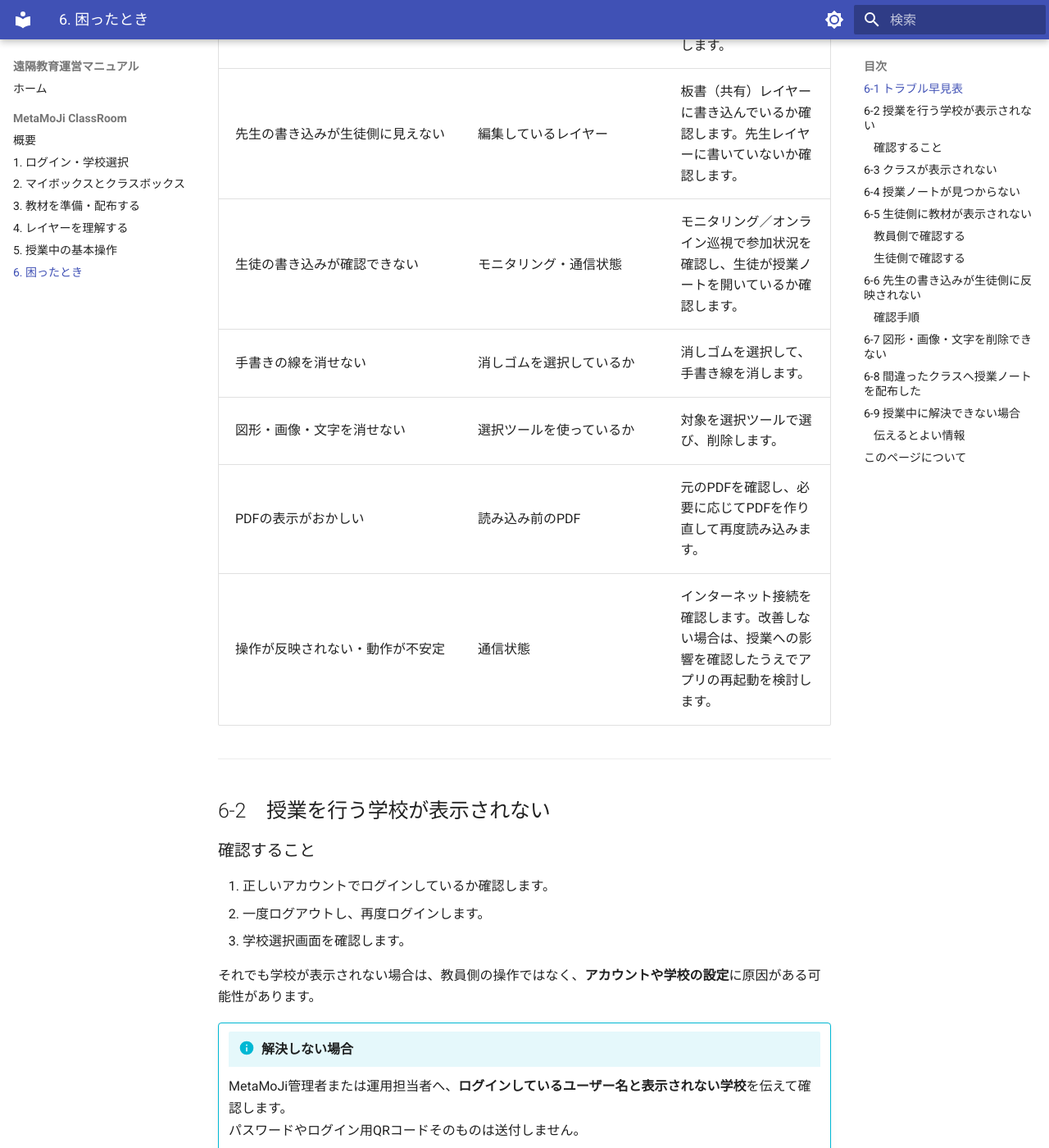
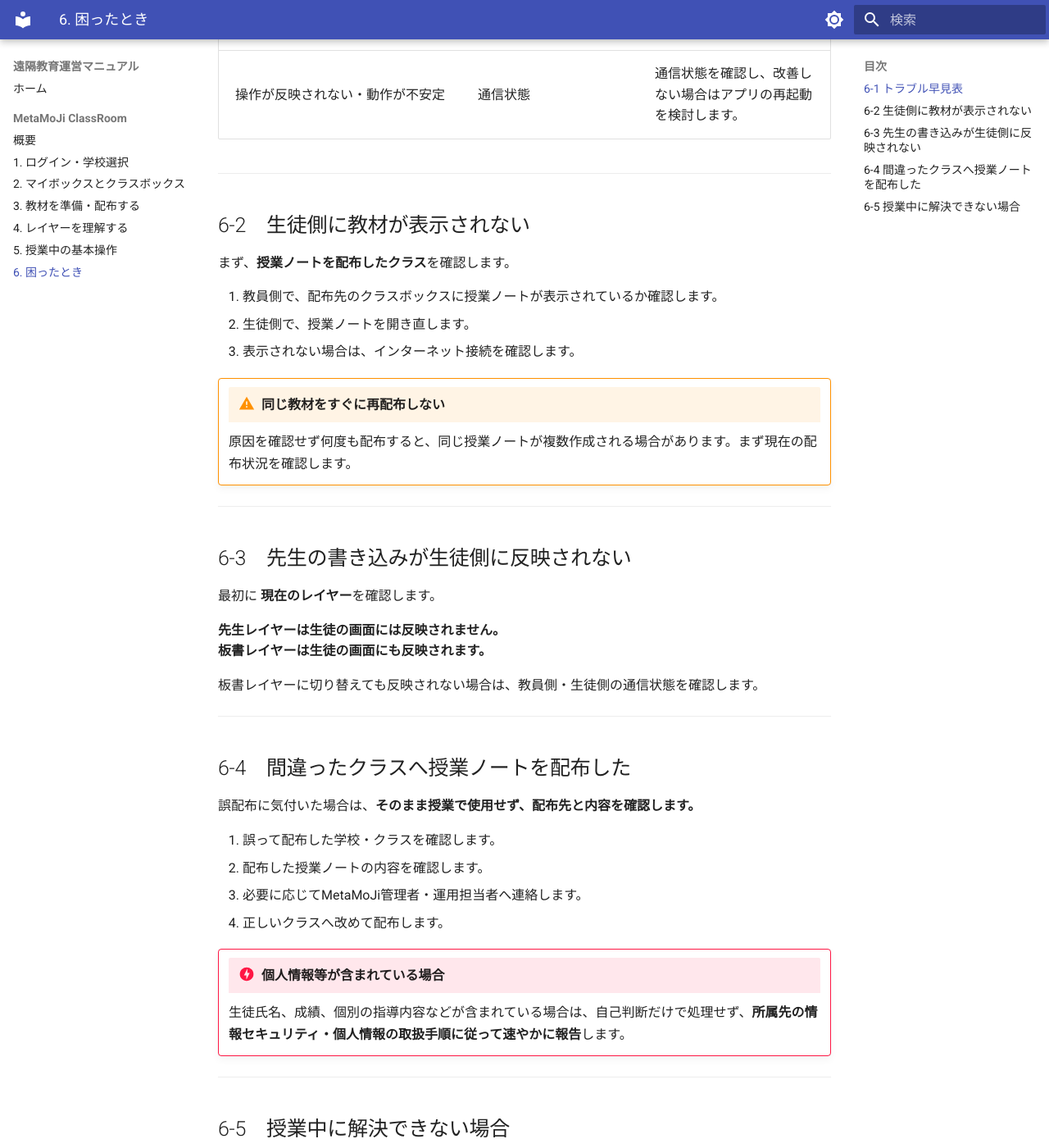
Before and after one commit to a-recs/remote-manual, an MkDocs documentation site: the page built from docs/metamoji/06-trouble.md, in a window 1280 px wide and 1400 px high, scrolled down 1139 px. Shown: the whole window at 82% size. Built offline with MkDocs 1.6.1 and Material for MkDocs 9.7.7, drawn with Linux system fonts in a browser that asks for light colours; some of the changed text lies outside the part shown.

Commit message:
Simplify MetaMoJi troubleshooting for quick lesson use

```diff
--- a/docs/metamoji/06-trouble.md
+++ b/docs/metamoji/06-trouble.md
@@ -1,162 +1,74 @@
 # 6　困ったとき
 
-授業中に問題が起きた場合は、まず **「学校」「クラス」「レイヤー」「通信状態」** を順番に確認します。
-
-!!! tip "最初に確認する4項目"
-    1. 正しいアカウントでログインしているか
-    2. 正しい学校を選択しているか
-    3. 正しいクラス・授業ノートを開いているか
-    4. インターネット接続に問題がないか
+授業中に問題が起きたときは、まず下の早見表から症状に近いものを確認します。
 
 ---
 
 ## 6-1　トラブル早見表
 
-| 症状 | 最初に確認すること | 対応 |
+| 症状 | まず確認すること | 対応 |
 |---|---|---|
-| 学校が表示されない | ログインしているアカウント | 一度ログイン情報を確認します。正しいアカウントでも表示されない場合は、MetaMoJi管理者へ確認します。 |
-| クラスが表示されない | 現在選択している学校 | 正しい学校へ切り替えます。それでも表示されない場合は、クラス設定・利用権限を管理者へ確認します。 |
-| 授業ノートが見つからない | 学校・クラス・フォルダ | 正しい学校とクラスボックスを開いているか確認し、フォルダ内も確認します。 |
-| 生徒側に教材が表示されない | 配布先クラス・通信状態 | 教員側のクラスボックスに授業ノートがあるか確認し、生徒側の通信状態とクラスを確認します。 |
-| 先生の書き込みが生徒側に見えない | 編集しているレイヤー | 板書（共有）レイヤーに書き込んでいるか確認します。先生レイヤーに書いていないか確認します。 |
-| 生徒の書き込みが確認できない | モニタリング・通信状態 | モニタリング／オンライン巡視で参加状況を確認し、生徒が授業ノートを開いているか確認します。 |
-| 手書きの線を消せない | 消しゴムを選択しているか | 消しゴムを選択して、手書き線を消します。 |
-| 図形・画像・文字を消せない | 選択ツールを使っているか | 対象を選択ツールで選び、削除します。 |
-| PDFの表示がおかしい | 読み込み前のPDF | 元のPDFを確認し、必要に応じてPDFを作り直して再度読み込みます。 |
-| 操作が反映されない・動作が不安定 | 通信状態 | インターネット接続を確認します。改善しない場合は、授業への影響を確認したうえでアプリの再起動を検討します。 |
+| 学校が表示されない | ログイン状態 | 一度ログインし直します。表示されない場合は、MetaMoJi管理者へ確認します。 |
+| クラスが表示されない | 選択している学校 | 授業を行う学校を選択し直します。 |
+| 授業ノートが見つからない | クラスボックス | 配布先のクラスボックスとフォルダを確認します。 |
+| 生徒側に教材が表示されない | 配布先・通信状態 | 配布先のクラスを確認し、生徒側で授業ノートを開き直します。 |
+| 先生の書き込みが生徒側に見えない | レイヤー | **板書レイヤー**に書き込んでいるか確認します。 |
+| 生徒の書き込みが確認できない | モニタリング・通信状態 | モニタリングで参加状況を確認します。 |
+| 手書きの線を消せない | 消しゴム | 消しゴムを使用します。 |
+| 図形・画像・文字を消せない | 選択ツール | 対象を選択して削除します。 |
+| PDFの表示がおかしい | 元のPDF | PDFを確認し、必要に応じて作り直して読み込みます。 |
+| 操作が反映されない・動作が不安定 | 通信状態 | 通信状態を確認し、改善しない場合はアプリの再起動を検討します。 |
 
 ---
 
-## 6-2　授業を行う学校が表示されない
+## 6-2　生徒側に教材が表示されない
 
-### 確認すること
+まず、**授業ノートを配布したクラス**を確認します。
 
-1. 正しいアカウントでログインしているか確認します。
-2. 一度ログアウトし、再度ログインします。
-3. 学校選択画面を確認します。
+1. 教員側で、配布先のクラスボックスに授業ノートが表示されているか確認します。
+2. 生徒側で、授業ノートを開き直します。
+3. 表示されない場合は、インターネット接続を確認します。
 
-それでも学校が表示されない場合は、教員側の操作ではなく、**アカウントや学校の設定**に原因がある可能性があります。
-
-!!! info "解決しない場合"
-    MetaMoJi管理者または運用担当者へ、**ログインしているユーザー名と表示されない学校**を伝えて確認します。
-    パスワードやログイン用QRコードそのものは送付しません。
+!!! warning "同じ教材をすぐに再配布しない"
+    原因を確認せず何度も配布すると、同じ授業ノートが複数作成される場合があります。まず現在の配布状況を確認します。
 
 ---
 
-## 6-3　クラスが表示されない
+## 6-3　先生の書き込みが生徒側に反映されない
 
-まず、**現在選択している学校**を確認します。
+最初に **現在のレイヤー**を確認します。
 
-複数校を担当している場合、別の学校を選択したままになっていることがあります。
+**先生レイヤーは生徒の画面には反映されません。**
+**板書レイヤーは生徒の画面にも反映されます。**
 
-1. 学校名を確認します。
-2. 正しい学校へ切り替えます。
-3. クラスボックスを開き直します。
-
-それでも表示されない場合は、クラスの設定や利用権限を管理者へ確認します。
+板書レイヤーに切り替えても反映されない場合は、教員側・生徒側の通信状態を確認します。
 
 ---
 
-## 6-4　授業ノートが見つからない
+## 6-4　間違ったクラスへ授業ノートを配布した
 
-次の順で確認します。
+誤配布に気付いた場合は、**そのまま授業で使用せず、配布先と内容を確認します。**
 
-- [ ] 正しい学校を選択している
-- [ ] 正しいクラスボックスを開いている
-- [ ] 別のフォルダに入っていないか確認した
-- [ ] 授業ノートを配布済みである
+1. 誤って配布した学校・クラスを確認します。
+2. 配布した授業ノートの内容を確認します。
+3. 必要に応じてMetaMoJi管理者・運用担当者へ連絡します。
+4. 正しいクラスへ改めて配布します。
 
-!!! tip "マイボックスと混同しない"
-    準備中の教材は **マイボックス**、配布後に授業で使用する授業ノートは **クラスボックス** から確認します。
+!!! danger "個人情報等が含まれている場合"
+    生徒氏名、成績、個別の指導内容などが含まれている場合は、自己判断だけで処理せず、**所属先の情報セキュリティ・個人情報の取扱手順に従って速やかに報告**します。
 
 ---
 
-## 6-5　生徒側に教材が表示されない
+## 6-5　授業中に解決できない場合
 
-### 教員側で確認する
+授業中に原因を探し続けるより、**授業への影響を最小限にすることを優先します。**
 
-1. 正しい学校・クラスへ配布したか確認します。
-2. クラスボックスに授業ノートが表示されているか確認します。
-3. 授業ノートを開けるか確認します。
+管理者や運用担当者へ相談するときは、次の情報があると状況を伝えやすくなります。
 
-### 生徒側で確認する
-
-1. 正しいアカウントでログインしているか確認します。
-2. 正しいクラスボックスを開いているか確認します。
-3. インターネット接続を確認します。
-4. 必要に応じて画面を開き直します。
-
-!!! warning "すぐに同じ教材を再配布しない"
-    原因を確認せず何度も配布すると、同じ授業ノートが複数作成される可能性があります。まず現在の配布状況を確認します。
-
----
-
-## 6-6　先生の書き込みが生徒側に反映されない
-
-最初に **現在の編集対象レイヤー**を確認します。
-
-授業中の板書を生徒へ見せる場合は、**板書（共有）レイヤー**に書き込みます。
-
-先生レイヤーに書き込んでいる場合、生徒側には通常表示されません。
-
-### 確認手順
-
-1. 編集対象レイヤーを確認します。
-2. 板書（共有）レイヤーへ切り替えます。
-3. 簡単な線や文字を書き込みます。
-4. 生徒側に表示されるか確認します。
-5. 表示されない場合は、教員側・生徒側の通信状態を確認します。
-
----
-
-## 6-7　図形・画像・文字を削除できない
-
-図形・画像・文字は、消しゴムでは削除できません。
-
-1. **選択**ツールを選びます。
-2. 削除したいものを選択します。
-3. 削除します。
-
-**手書き線 → 消しゴム**
-**図形・画像・文字 → 選択して削除**
-
----
-
-## 6-8　間違ったクラスへ授業ノートを配布した
-
-誤配布に気付いた場合は、**そのまま授業で使用せず、まず配布先と内容を確認します。**
-
-1. 誤って配布した学校・クラスを確認します。
-2. 配布した授業ノートの内容を確認します。
-3. 個人情報や他校に見せてはいけない情報が含まれていないか確認します。
-4. 必要に応じてMetaMoJi管理者・運用担当者へ連絡します。
-5. 正しいクラスへの配布は、配布先を再確認してから行います。
-
-!!! danger "個人情報等が含まれている場合"
-    生徒氏名、成績、個別の指導内容など、取り扱いに注意が必要な情報を誤配布した場合は、自己判断だけで処理せず、**所属先の情報セキュリティ・個人情報の取扱手順に従って速やかに報告**します。
-
----
-
-## 6-9　授業中に解決できない場合
-
-授業を止めて原因を探し続けるより、授業への影響を最小限にすることを優先します。
-
-### 伝えるとよい情報
-
-- 発生した時刻
-- 使用している端末
-- 選択していた学校・クラス
 - どの操作をしたときに問題が起きたか
 - 教員側だけか、生徒側でも起きているか
 - 表示されているエラーメッセージ
+- 使用している端末
 
-!!! tip "記録を残す"
-    個人情報や認証情報が写らない範囲で、エラー画面のスクリーンショットを残しておくと、原因確認に役立ちます。
-
----
-
-## このページについて
-
-このトラブル対応表は、実際の遠隔授業で発生した事例をもとに随時追加・更新します。
-
-新しい事例が発生した場合は、**「症状 → 原因 → 対応 → 再発防止」** の形で追記します。
+!!! tip "エラー画面を残す"
+    個人情報や認証情報が写らない範囲で、エラー画面のスクリーンショットを残しておくと原因確認に役立ちます。
```
